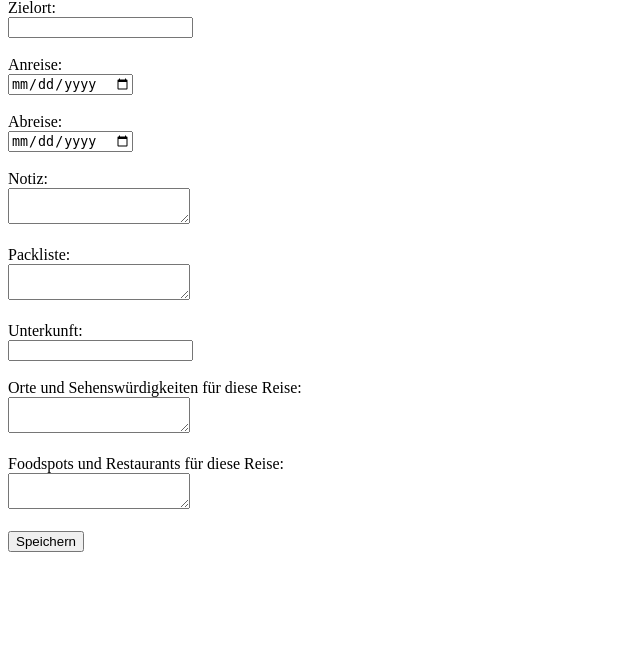
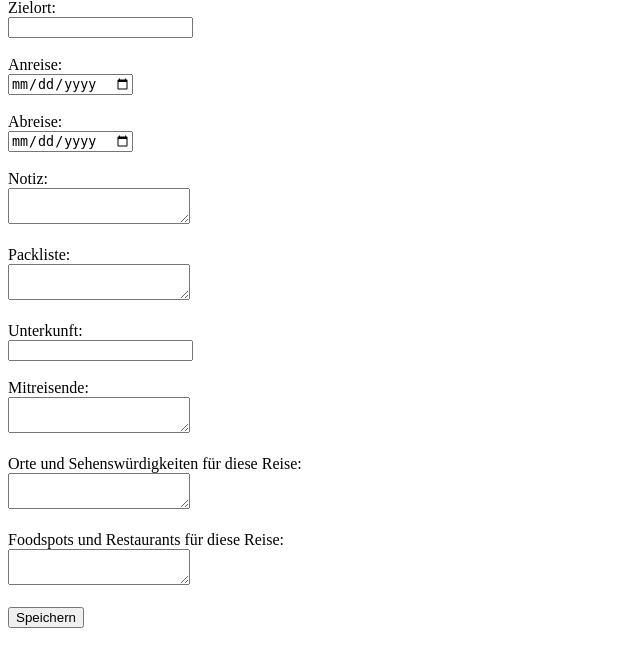
Before and after one commit to laia-dev/reiseplaner, a Flask app: page /reise-hinzufuegen in a window 1280 px wide. Shown: the part 94-761 px from the top of the page, without its empty margins (0-640 px from the left). Run offline with Flask 3, Linux system fonts and the light colour scheme; a user stored in the database is signed in.

Commit message:
Mitreisende-Feld hinzugefügt: Modell, Formulare und Anzeige erweitert

```diff
--- a/app.py
+++ b/app.py
@@ -98,8 +98,9 @@ def reise_hinzufuegen():
         unterkunft = request.form.get("unterkunft")
         foodspots = request.form.get("foodspots")
         packliste = request.form.get("packliste")
+        mitreisende = request.form.get("mitreisende")
 
-        neue_reise = Reise(zielort=zielort, anreise=anreise, abreise=abreise, notiz=notiz, sehenswuerdigkeiten=sehenswuerdigkeiten, unterkunft=unterkunft, foodspots=foodspots, packliste=packliste, benutzer_id=current_user.id)
+        neue_reise = Reise(zielort=zielort, anreise=anreise, abreise=abreise, notiz=notiz, sehenswuerdigkeiten=sehenswuerdigkeiten, unterkunft=unterkunft, foodspots=foodspots, packliste=packliste, mitreisende=mitreisende, benutzer_id=current_user.id)
         db.session.add(neue_reise)
         db.session.commit()
 
@@ -142,6 +143,7 @@ def reise_bearbeiten(reise_id):
         reise.sehenswuerdigkeiten = request.form.get("sehenswuerdigkeiten")
         reise.unterkunft = request.form.get("unterkunft")
         reise.foodspots = request.form.get("foodspots")
+        reise.mitreisende = request.form.get("mitreisende")
         db.session.commit()
         flash("Reise wurde aktualisiert.")
         return redirect(url_for('mein_reiseplan'))
--- a/models.py
+++ b/models.py
@@ -34,4 +34,5 @@ class Reise(db.Model):
     unterkunft = db.Column(db.String(200))
     foodspots = db.Column(db.Text)
     packliste = db.Column(db.Text)
+    mitreisende = db.Column(db.String(200))
     benutzer_id = db.Column(db.Integer, db.ForeignKey('user.id')) # Verknüpfung zum Benutzer
--- a/templates/reise_bearbeiten.html
+++ b/templates/reise_bearbeiten.html
@@ -22,6 +22,9 @@
     <label for="unterkunft">Unterkunft:</label><br>
     <input type="text" id="unterkunft" name="unterkunft" value="{{ reise.unterkunft }}"><br><br>
 
+    <label for="mitreisende">Mitreisende:</label>
+    <textarea id="mitreisende" name="mitreisende">{{ reise.mitreisende }}</textarea><br>
+
     <label for="sehenswuerdigkeiten">Orte und Sehenswürdigkeiten für diese Reise:</label>
     <textarea id="sehenswuerdigkeiten" name="sehenswuerdigkeiten">{{ reise.sehenswuerdigkeiten }}</textarea><br>
 
--- a/templates/reiseformular.html
+++ b/templates/reiseformular.html
@@ -22,6 +22,9 @@
     <label for="unterkunft">Unterkunft:</label><br>
     <input type="text" id="unterkunft" name="unterkunft"><br><br>
 
+    <label for="mitreisende">Mitreisende:</label><br>
+    <textarea id="mitreisende" name="mitreisende"></textarea><br><br>
+
     <label for="sehenswuerdigkeiten">Orte und Sehenswürdigkeiten für diese Reise:</label><br>
     <textarea id="sehenswuerdigkeiten" name="sehenswuerdigkeiten"></textarea><br><br>
 
--- a/templates/reiseplan.html
+++ b/templates/reiseplan.html
@@ -11,6 +11,7 @@
         <em>Notiz:</em> {{ reise.notiz }}
         <strong>Packliste:</strong> {{ reise.packliste }} <br>
         <strong>Unterkunft:</strong> {{ reise.unterkunft }} <br>
+        <strong>Mitreisende:</strong> {{ reise.mitreisende }} <br>
         <strong>Orte und Sehenswürdigkeiten für diese Reise:</strong> {{ reise.sehenswuerdigkeiten }} <br>
         <strong>Foodspots und Restaurants für diese Reise:</strong> {{ reise.foodspots }} <br>
         <a href="{{ url_for('reise_loeschen', reise_id=reise.id) }}">Löschen</a>
```
Also changed, not shown: instance/reiseplaner.db.
